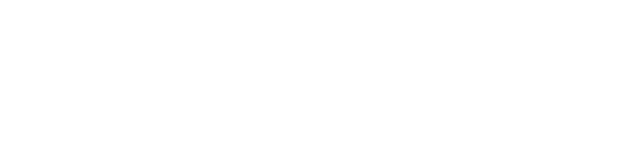
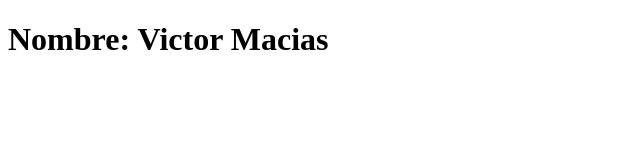
Before and after one commit to VictorM1504/PARCIAL_BP, a plain HTML site: page index.html in a window 1280 px wide. Shown: the whole page, without its empty margins (0-640 px from the left). Drawn offline with Linux system fonts and the light colour scheme.

Commit message:
Se añadió Titulo

```diff
--- a/index.html
+++ b/index.html
@@ -3,9 +3,9 @@
 <head>
     <meta charset="UTF-8">
     <meta name="viewport" content="width=device-width, initial-scale=1.0">
-    <title>Document</title>
+    <title>Pagina Web BP parcial</title>
 </head>
 <body>
-
+    <h1>Nombre: Victor Macias</h1>
 </body>
 </html>
```
